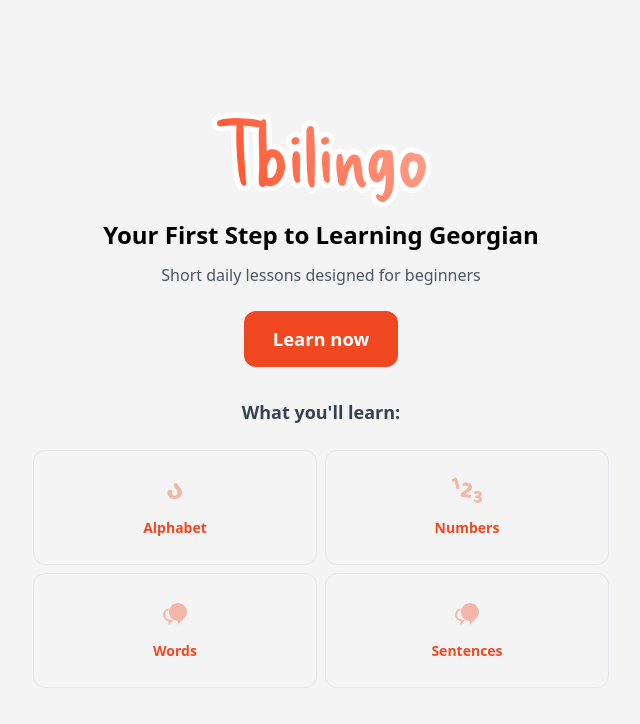
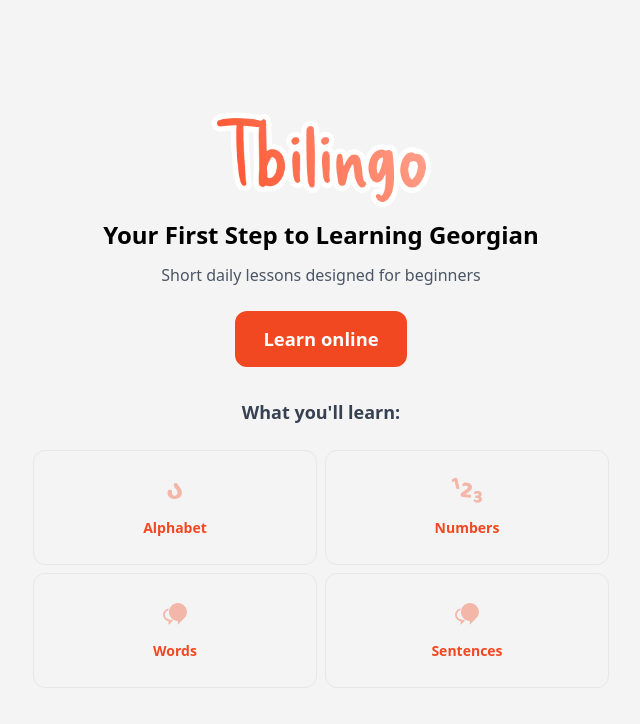
Before and after one commit to almazbisenbaev/tbilingo, a Next.js app: page / in a window 1280 px wide. Shown: the top 724 px of the page, without its empty margins (319-959 px from the left). Built offline with nearby package versions, Linux system fonts and the light colour scheme; no server answers.

Commit message:
Opening PWA from learn route

```diff
--- a/public/sw.js
+++ b/public/sw.js
@@ -11,7 +11,7 @@ const CACHE_NAME = `tbilingo-v${CACHE_VERSION}`;
 
 const urlsToCache = [
   '/',
-  '/1',
+  '/learn',
   '/manifest.json',
   '/icon-192x192.png',
   '/icon-512x512.png',
--- a/src/app/page.tsx
+++ b/src/app/page.tsx
@@ -12,7 +12,7 @@ export default function LandingPage() {
           <p className="text-base text-gray-600">Short daily lessons designed for beginners</p>
         </div>
         <div className="flex justify-center">
-          <Link href="/learn" className="btn btn-primary">Learn now</Link>
+          <Link href="/learn" className="btn btn-primary">Learn online</Link>
         </div>
         <div className="mt-8">
           <ScopePreview />
```
Also changed, not shown: public/manifest.json.
